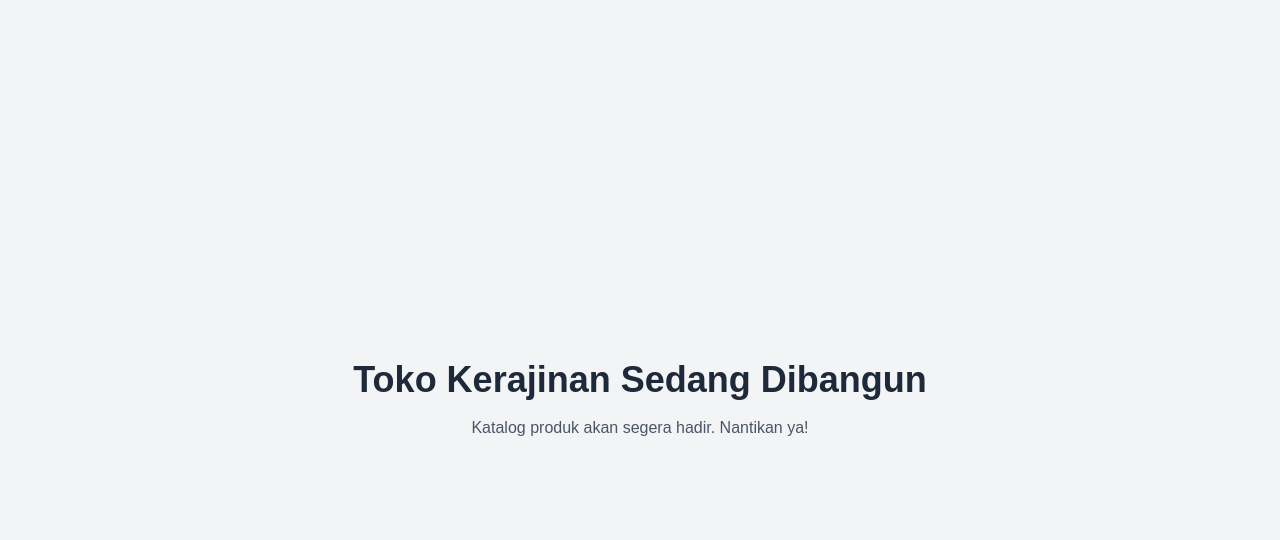
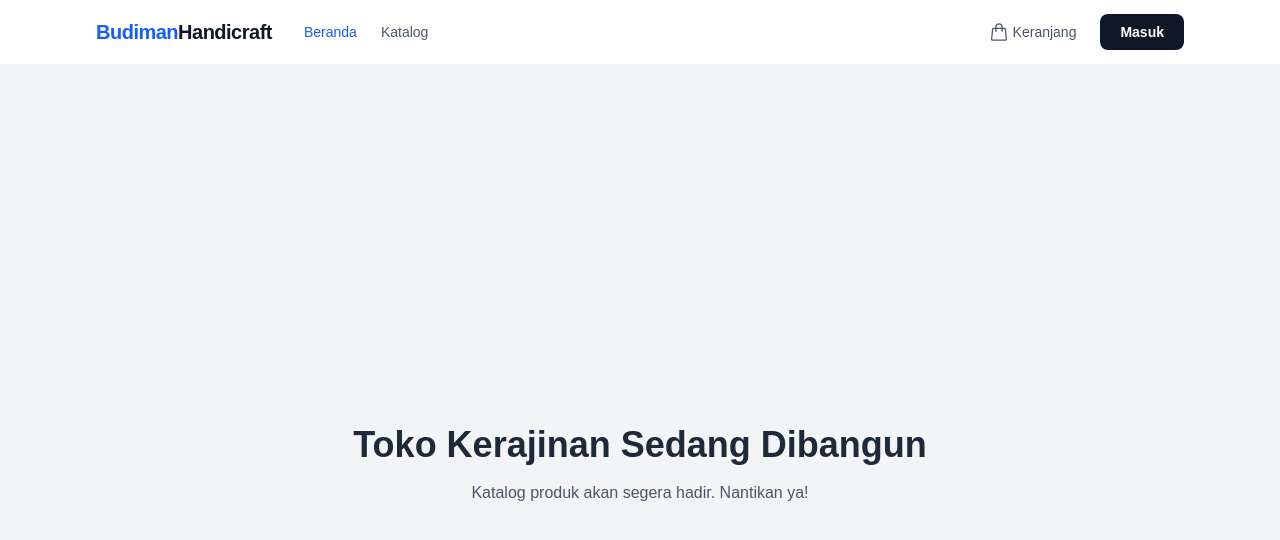
Before and after one commit to budimanHandicraft/budiman-web, a Next.js app in the folder budiman-handicraft/: page / in a window 1280 px wide. Shown: the top 540 px of the page. Built offline with nearby package versions, Linux system fonts and the light colour scheme; no server answers.

Commit message:
feat: add navbar template

```diff
--- a/budiman-handicraft/app/layout.tsx
+++ b/budiman-handicraft/app/layout.tsx
@@ -1,6 +1,7 @@
 import type { Metadata } from "next";
 import { Geist, Geist_Mono } from "next/font/google";
 import "./globals.css";
+import Navbar from "@/components/Navbar";
 
 const geistSans = Geist({
   variable: "--font-geist-sans",
@@ -27,7 +28,10 @@ export default function RootLayout({
       lang="en"
       className={`${geistSans.variable} ${geistMono.variable} h-full antialiased`}
     >
-      <body className="min-h-full flex flex-col">{children}</body>
+      <body className="min-h-full flex flex-col">
+        <Navbar/>
+        {children}
+      </body>
     </html>
   );
 }
--- /dev/null
+++ b/budiman-handicraft/components/Navbar.tsx
@@ -0,0 +1,111 @@
+'use client';
+
+import { useState, useEffect } from 'react';
+import Link from 'next/link';
+import { usePathname, useRouter } from 'next/navigation';
+import { createBrowserClient } from '@supabase/ssr';
+
+export default function Navbar() {
+  const [isLoggedIn, setIsLoggedIn] = useState(false);
+  const [isAdmin, setIsAdmin] = useState(false);
+  const [isDropdownOpen, setIsDropdownOpen] = useState(false);
+  const pathname = usePathname();
+  const router = useRouter();
+  const supabase = createBrowserClient(
+    process.env.NEXT_PUBLIC_SUPABASE_URL!,
+    process.env.NEXT_PUBLIC_SUPABASE_ANON_KEY!
+  );
+
+  useEffect(() => {
+    cekStatusLogin();
+    const { data: { subscription } } = supabase.auth.onAuthStateChange((event, session) => {
+      if (session) {
+        setIsLoggedIn(true);
+        cekRole(session.user.id);
+      } else {
+        setIsLoggedIn(false);
+        setIsAdmin(false);
+      }
+    });
+
+    return () => subscription.unsubscribe();
+  }, []);
+
+  const cekStatusLogin = async () => {
+    const { data: { user } } = await supabase.auth.getUser();
+    if (user) {
+      setIsLoggedIn(true);
+      cekRole(user.id);
+    }
+  };
+
+  const cekRole = async (userId: string) => {
+    const { data: profil } = await supabase
+      .from('profil_pelanggan')
+      .select('role')
+      .eq('id', userId)
+      .maybeSingle();
+
+    if (profil?.role === 'admin') setIsAdmin(true);
+  };
+
+  const handleLogout = async () => {
+    localStorage.removeItem('keranjang_umkm');
+    await supabase.auth.signOut();
+    setIsDropdownOpen(false);
+    router.push('/login');
+  };
+
+  return (
+    <nav className="bg-white border-b border-gray-100 sticky top-0 z-50">
+      <div className="max-w-6xl mx-auto px-4 sm:px-6 lg:px-8">
+        <div className="flex justify-between items-center h-16">
+          <div className="flex items-center gap-8">
+            <Link href="/" className="font-extrabold text-xl text-blue-600 tracking-tight">
+              Budiman
+              <span className="text-gray-900">Handicraft</span>
+            </Link>
+
+            <div className="hidden md:flex space-x-6">
+              <Link href="/" className={`text-sm font-medium transition-colors ${pathname === '/' ? 'text-blue-600' : 'text-gray-600 hover:text-gray-900'}`}>Beranda</Link>
+              <Link href="/katalog" className={`text-sm font-medium transition-colors ${pathname === '/katalog' ? 'text-blue-600' : 'text-gray-600 hover:text-gray-900'}`}>Katalog</Link>
+            </div>
+          </div>
+
+          <div className="flex items-center gap-6">
+            <Link href="/market" className={`text-sm font-medium transition-colors flex items-center gap-1 ${pathname === '/market' ? 'text-blue-600' : 'text-gray-600 hover:text-gray-900'}`}>
+              <svg xmlns="http://www.w3.org/2000/svg" fill="none" viewBox="0 0 24 24" strokeWidth={1.5} stroke="currentColor" className="w-5 h-5">
+                <path strokeLinecap="round" strokeLinejoin="round" d="M15.75 10.5V6a3.75 3.75 0 10-7.5 0v4.5m11.356-1.993l1.263 12c.07.665-.45 1.243-1.119 1.243H4.25a1.125 1.125 0 01-1.12-1.243l1.264-12A1.125 1.125 0 015.513 7.5h12.974c.576 0 1.059.435 1.119 1.007zM8.625 10.5a.375.375 0 11-.75 0 .375.375 0 01.75 0zm7.5 0a.375.375 0 11-.75 0 .375.375 0 01.75 0z" />
+              </svg>
+              <span className="hidden sm:inline">Keranjang</span>
+            </Link>
+
+            {isLoggedIn ? (
+              <div className="relative">
+                <button onClick={() => setIsDropdownOpen(!isDropdownOpen)} className="flex items-center gap-2 bg-gray-100 hover:bg-gray-200 p-2 rounded-full transition-colors focus:outline-none focus:ring-2 focus:ring-blue-500">
+                  <div className="w-7 h-7 bg-blue-600 text-white rounded-full flex items-center justify-center text-xs font-bold">Me</div>
+                </button>
+
+                {isDropdownOpen && (
+                  <div className="absolute right-0 mt-2 w-48 bg-white rounded-xl shadow-lg py-2 border border-gray-100 flex flex-col">
+                    {isAdmin && (
+                      <Link href="/admin"  onClick={() => setIsDropdownOpen(false)} className="px-4 py-2 text-sm font-bold text-blue-600 hover:bg-blue-50 border-b border-gray-50">Masuk ke Dasbor Admin</Link>
+                    )}
+
+                    <Link href="/profil"  onClick={() => setIsDropdownOpen(false)} className="px-4 py-2 text-sm text-gray-700 hover:bg-gray-50">Pengaturan Profil</Link>
+                    <Link href="/pesanan"  onClick={() => setIsDropdownOpen(false)} className="px-4 py-2 text-sm text-gray-700 hover:bg-gray-50">Pesanan Saya</Link>
+
+                    <button onClick={handleLogout} className="text-left px-4 py-2 text-sm text-red-600 hover:bg-red-50 font-medium border-t border-gray-50 mt-1">Keluar (Logout)</button>
+                  </div>
+                )}
+              </div>
+            ) : (
+              <Link href="/login"  className="bg-gray-900 text-white px-5 py-2 rounded-lg text-sm font-bold hover:bg-gray-800 transition-colors">Masuk</Link>
+            )}
+
+          </div>
+        </div>
+      </div>
+    </nav>
+  );
+}
```
